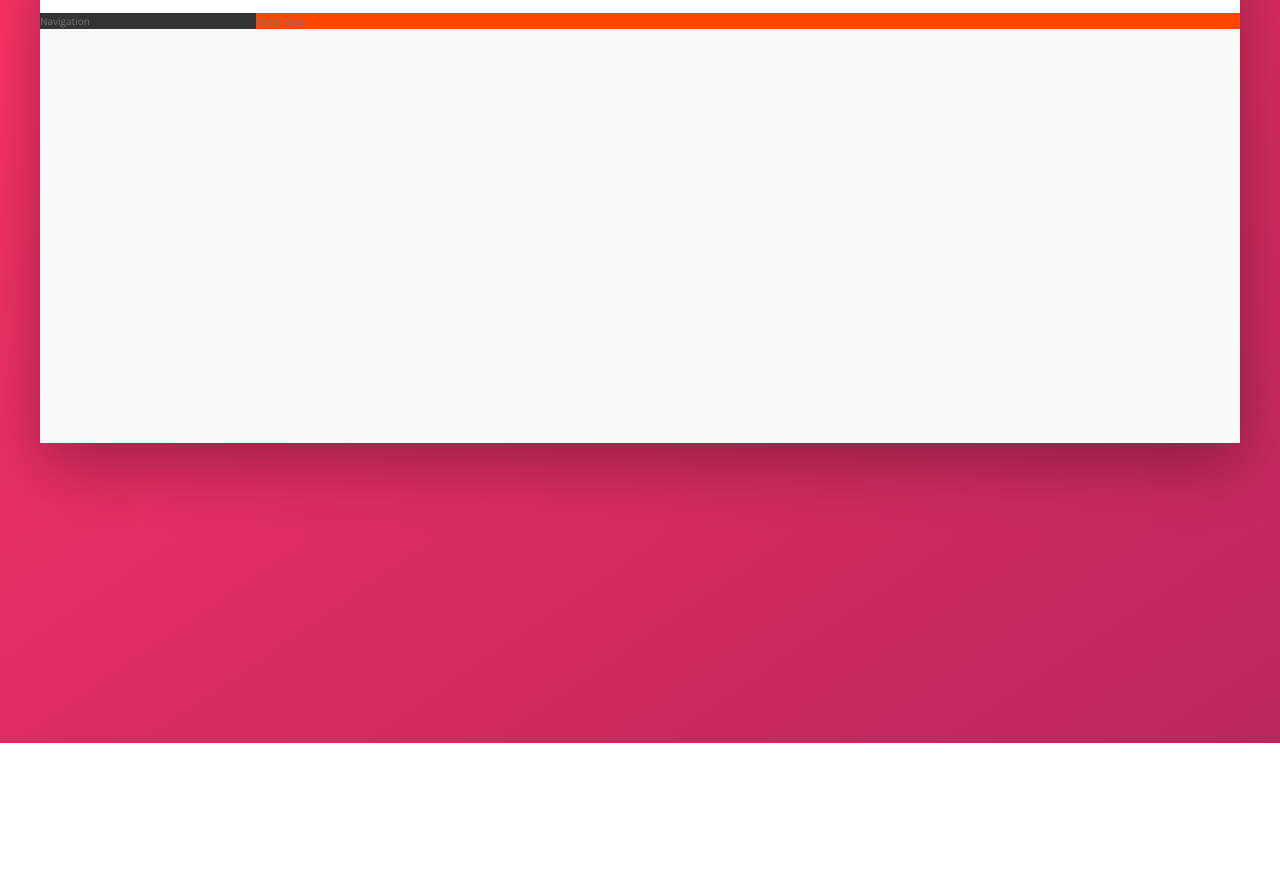
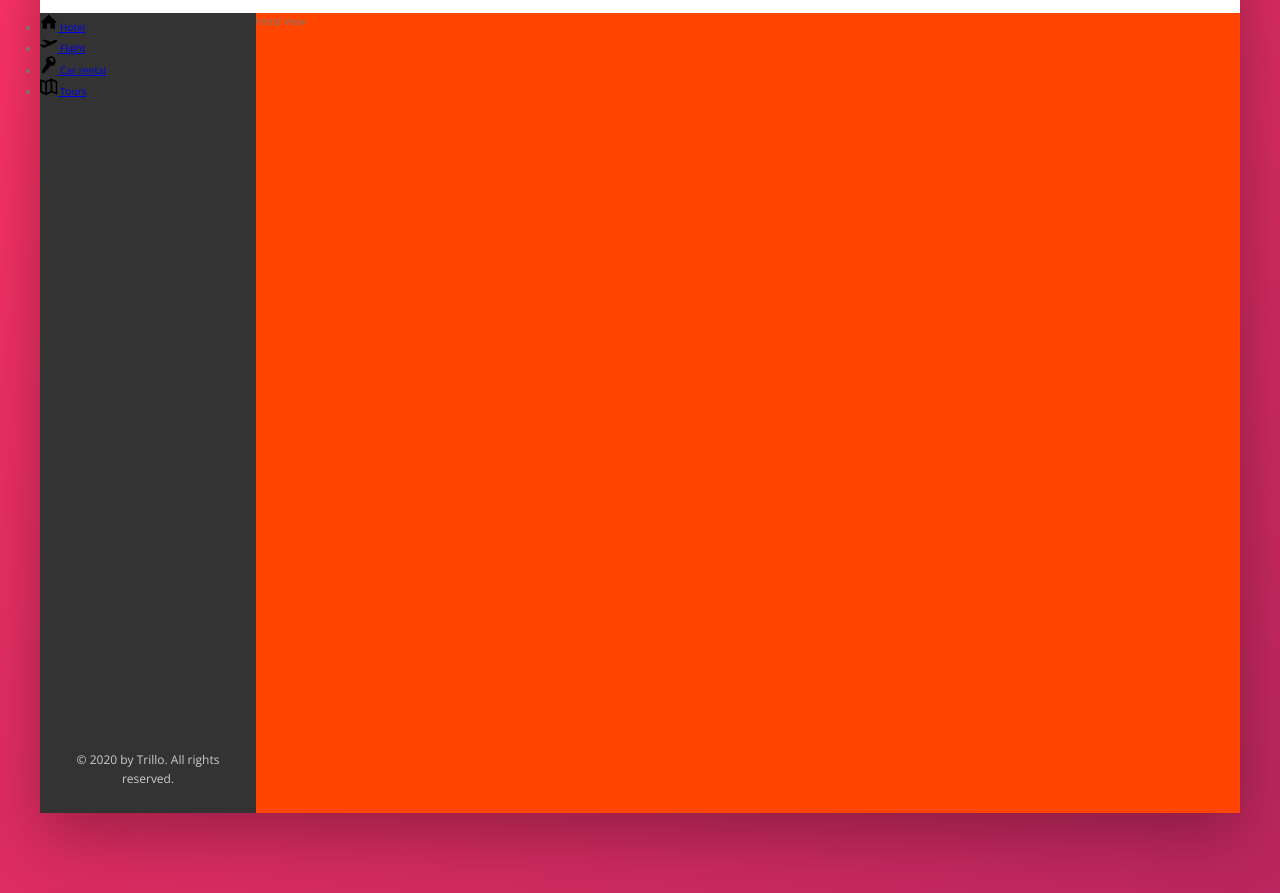
Before and after one commit to lidija-suster/Trillo, a website: page index.html in a window 1280 px wide. Shown: the part 137-1030 px from the top of the page. Before the commit the page ends 880 px from the top, so only its background shows below. Drawn offline with nearby package versions, Linux system fonts and the light colour scheme.

Commit message:
Build the Navigation - Part 1

```diff
--- a/index.html
+++ b/index.html
@@ -49,7 +49,44 @@
         </header>
         <div class="content">
             <nav class="sidebar">
-                Navigation
+                <ul class="side-nav">
+                    <li class="side-nav__item">
+                        <a href="#" class="side-nav__link">
+                            <svg class="side-nav__icon">
+                                <use xlink:href="img/sprite.svg#icon-home"></use>
+                            </svg>
+                            <span>Hotel</span>
+                        </a>
+                    </li>
+                    <li class="side-nav__item">
+                        <a href="#" class="side-nav__link">
+                            <svg class="side-nav__icon">
+                                <use xlink:href="img/sprite.svg#icon-aircraft-take-off"></use>
+                            </svg>
+                            <span>Flight</span>
+                        </a>
+                    </li>
+                    <li class="side-nav__item">
+                        <a href="#" class="side-nav__link">
+                            <svg class="side-nav__icon">
+                                <use xlink:href="img/sprite.svg#icon-key"></use>
+                            </svg>
+                            <span>Car rental</span>
+                        </a>
+                    </li>
+                    <li class="side-nav__item">
+                        <a href="#" class="side-nav__link">
+                            <svg class="side-nav__icon">
+                                <use xlink:href="img/sprite.svg#icon-map"></use>
+                            </svg>
+                            <span>Tours</span>
+                        </a>
+                    </li>
+                </ul>
+
+                <div class="legal">
+                    &copy; 2020 by Trillo. All rights reserved.
+                </div>
             </nav>
             <main class="hotel-view">
                 Hotel View
--- a/sass/_components.scss
+++ b/sass/_components.scss
@@ -120,3 +120,25 @@
         margin-right: 1rem;
     }
 }
+
+// SIDE NAVIGATION
+.side-nav {
+    &__item {
+    }
+
+    &__link {
+    }
+
+    &__icon {
+        width: 1.75rem;
+        height: 1.75rem;
+    }
+}
+
+// LEGAL TEXT
+.legal {
+    font-size: 1.2rem;
+    color: var(--color-grey-light-4);
+    text-align: center;
+    padding: 2.5rem;
+}
--- a/sass/_layout.scss
+++ b/sass/_layout.scss
@@ -34,11 +34,18 @@
     // 0: navigation should not grow, 0: navigation should not shrink,
     // 18%: width of navigation
     flex: 0 0 18%;
+    // Make it flex container
+    display: flex;
+    // Change direction of a main axis from top to bottom
+    flex-direction: column;
+    // Push icons to top and legal paragraph to bottom
+    justify-content: space-between;
 }
 
 .hotel-view {
     // background-color: #fff;
     background-color: orangered;
+    height: 80rem;
     // Element should grow as much as it can, or fill all available space
     // (if flex is stated only with one number, it is related to flex-grow
     // 100% - 18% (of sidebar) = 82%
```
Also changed, not shown: css/style.css.
